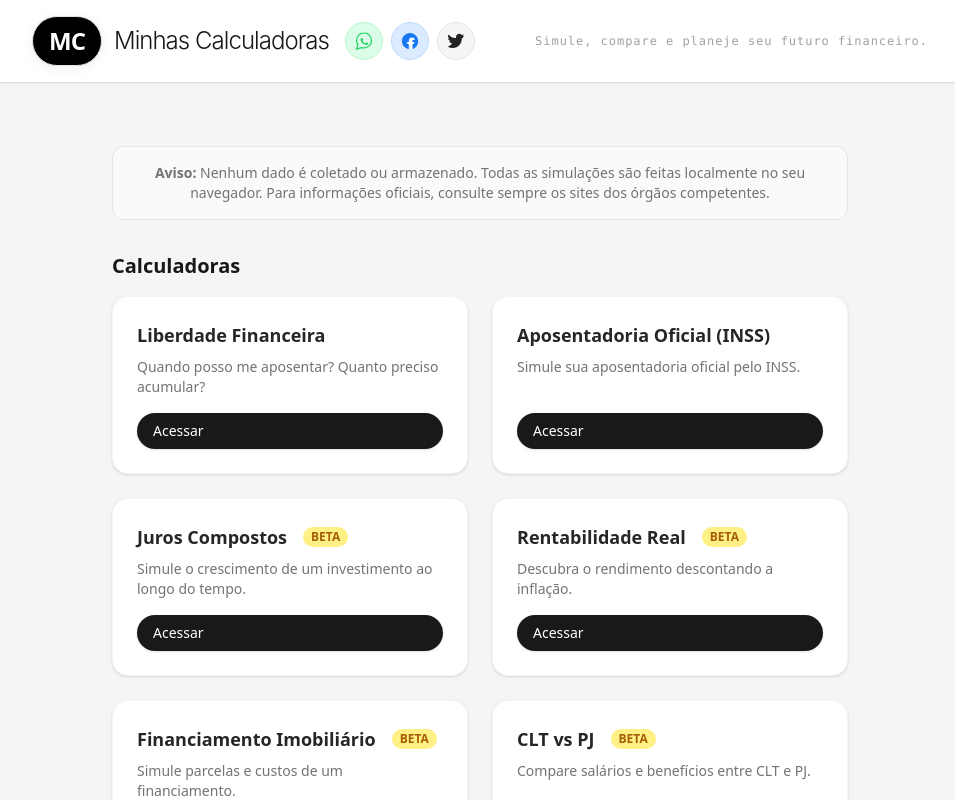
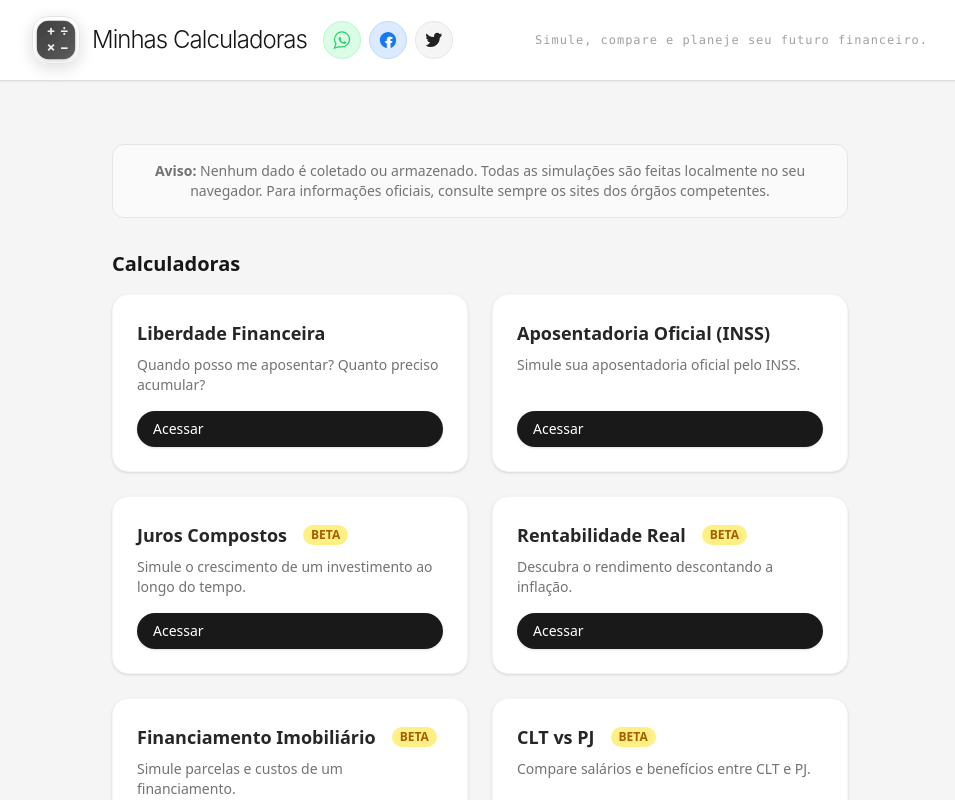
Before and after one commit to filiandrade/calculadora-aposentadoria, a React (Vite) app: page / in a window 1280 px wide. Shown: the top 800 px of the page, without its empty margins (160-1115 px from the left). Built offline with nearby package versions, Linux system fonts and the light colour scheme.

Commit message:
Atualização de múltiplos arquivos

```diff
--- a/src/Layout.tsx
+++ b/src/Layout.tsx
@@ -35,7 +35,7 @@ export default function Layout({ children }: { children: React.ReactNode }) {
         <div className="mx-auto max-w-4xl flex items-center justify-between">
           <div className="flex items-center gap-2">
             <Link to="/" className="flex items-center gap-3 select-none" style={{textDecoration: 'none'}}>
-              <span className="rounded-full bg-black text-white px-4 py-2 text-2xl font-bold tracking-tight shadow-lg border border-neutral-200" style={{letterSpacing: '-0.04em', boxShadow: '0 2px 12px 0 #0001'}}>MC</span>
+              <img src="/logo-simbolos-apple.svg" alt="Logo Minhas Calculadoras" className="w-12 h-12 rounded-2xl shadow-lg border border-neutral-200 bg-white/40" style={{boxShadow: '0 4px 16px 0 #0002'}} />
               <span className="text-2xl font-light tracking-tight text-neutral-900" style={{letterSpacing: '-0.04em', fontFamily: 'Inter, Segoe UI, Arial, sans-serif', fontWeight: 300}}>Minhas Calculadoras</span>
             </Link>
             <ShareButtons />
```
Also changed, not shown: public/logo-simbolos-apple.svg (added), public/logo-simbolos.svg (added).
